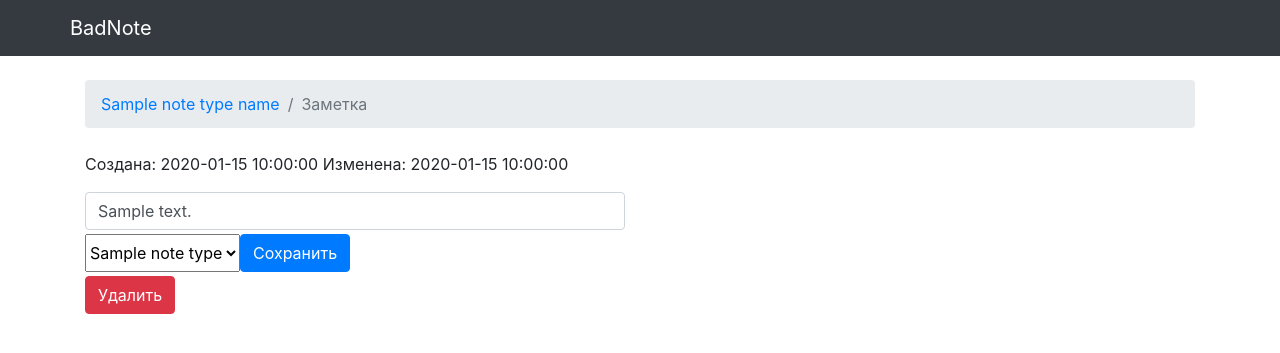
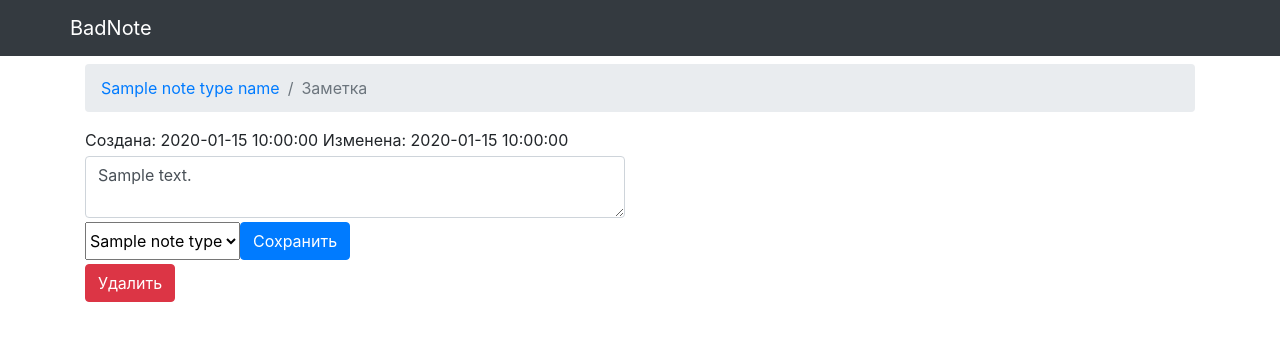
Before and after one commit to slamhobb/note, a Flask app: template note_app/templates/note/edit.html in a window 1280 px wide. Shown: the top 353 px of the page. Run offline with Flask 2, Linux system fonts and the light colour scheme; the template is opened without the code that fills it: most values are stand-ins (such as "Sample title", 1, 10 or a date in 2020); parts of the project's set-up code (start-up, migrations or seed data) failed here and were passed over; some libraries are stand-ins or nearby versions.

Commit message:
margin cut

```diff
--- a/note_app/templates/auth/index.html
+++ b/note_app/templates/auth/index.html
@@ -23,7 +23,7 @@
           <input type="text" class="form-control" name="code"
                  placeholder="Код">
           <div class="d-grid">
-            <button type="submit" class="btn btn-primary d-grid">
+            <button type="submit" class="btn btn-primary">
               Отправить
             </button>
           </div>
--- a/note_app/templates/note/edit.html
+++ b/note_app/templates/note/edit.html
@@ -9,8 +9,8 @@
 
 
 {% block body %}
-  <nav>
-    <ol class="breadcrumb mt-3">
+  <nav class="mt-2">
+    <ol class="breadcrumb">
       <li class="breadcrumb-item">
         <a href="{{ url_for('note.index', note_type_id=note.note_type_id) }}">
           {{ note_type_name }}
@@ -20,15 +20,17 @@
     </ol>
   </nav>
 
-  <div class="row mt-4">
+  <div class="row">
     <div class="col-md-6">
 
-      <p>Создана: {{ note.create_date }} Изменена: {{ note.modify_date }}</p>
+      <span>
+        Создана: {{ note.create_date }} Изменена: {{ note.modify_date }}
+      </span>
 
+      <div class="mt-1">
         <form action="{{ url_for('.save') }}" method=post>
           <input type="hidden" name="id" value="{{ note.id }}">
-        <input type="text" class="form-control mt-1" name="text"
-               value="{{ note.text  }}">
+          <textarea class="form-control" name="text">{{ note.text }}</textarea>
           <div class="input-group mt-1">
             <select class="form-select" name="note_type_id">
               {% for note_type in note_types %}
@@ -42,14 +44,17 @@
             <button type="submit" class="btn btn-primary">Сохранить</button>
           </div>
         </form>
+      </div>
 
+      <div class="mt-1">
         <form action="{{ url_for('.delete') }}" method=post>
           <input type="hidden" name="id" value="{{ note.id }}">
-        <button class="btn btn-danger mt-1">
+          <button class="btn btn-danger">
               Удалить
           </button>
         </form>
       </div>
     </div>
+  </div>
 
 {% endblock %}
--- a/note_app/templates/shared/layout.html
+++ b/note_app/templates/shared/layout.html
@@ -13,7 +13,7 @@
   </head>
 
   <body>
-    <nav class="navbar navbar-expand navbar-dark bg-dark mb-4">
+    <nav class="navbar navbar-expand navbar-dark bg-dark">
       <div class="container">
         <a class="navbar-brand" href="/">BadNote</a>
         {% if g.user_context.login %}
@@ -25,7 +25,7 @@
       </div>
     </nav>
 
-    <div class="container">
+    <div class="container mt-2">
       {% for message in get_flashed_messages() %}
         <div>{{ message }}</div>
       {% endfor %}
```
Also changed, not shown: note_app/templates/note/index.html (+12 -10 lines), note_app/templates/note_type/index.html (+5 -3 lines). Lines whose indentation alone changed are shown as unchanged.
